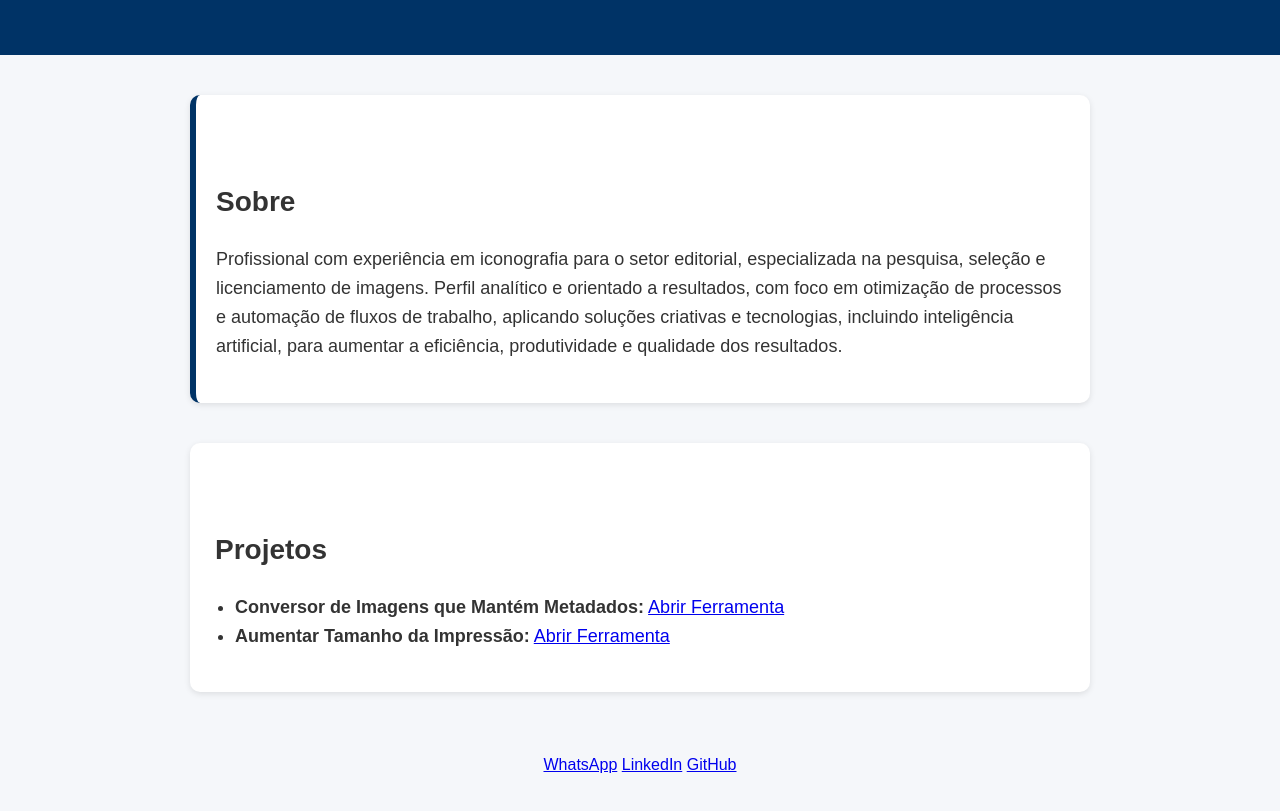
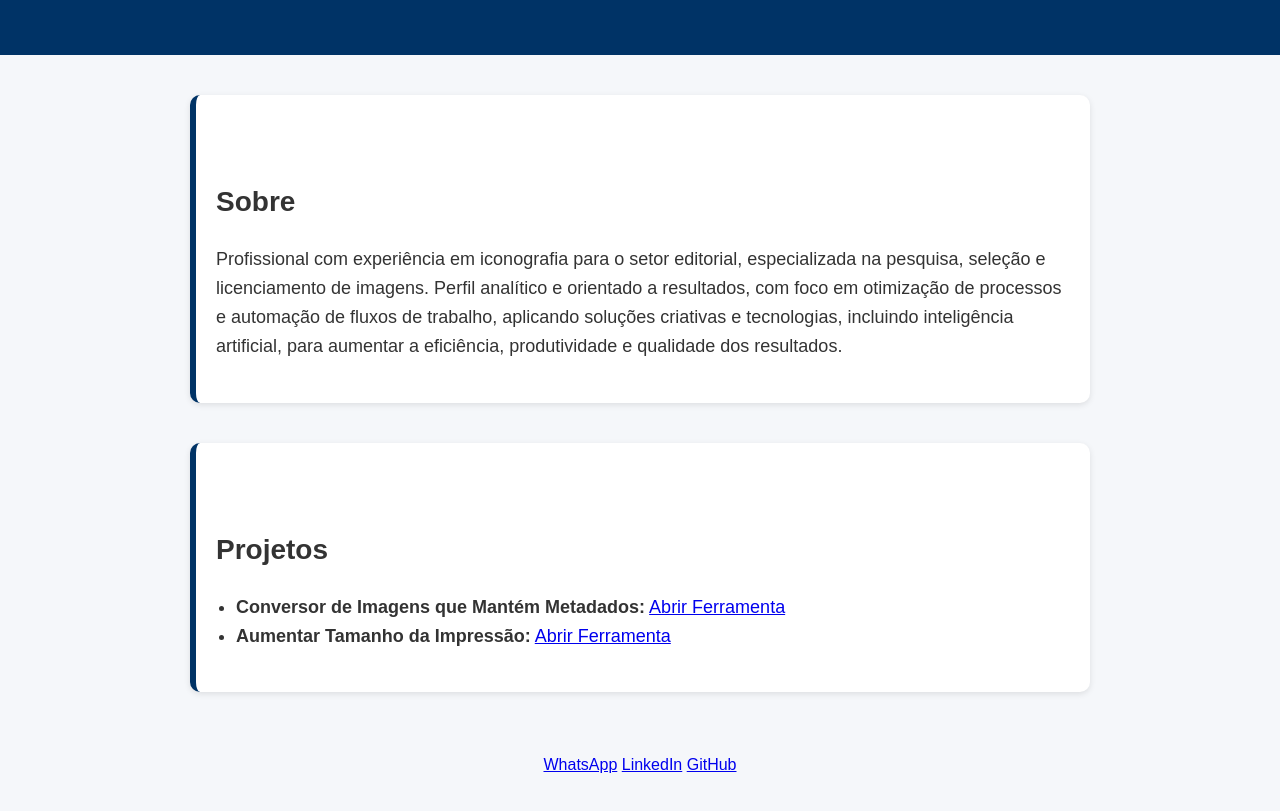
Before and after one commit to xicretin/Executaveis, a plain HTML site: page index.html in a window 1280 px wide. Shown: the part 139-950 px from the top of the page. Drawn offline with Linux system fonts and the light colour scheme.

Commit message:
Add styling for projetos section

```diff
--- a/index.html
+++ b/index.html
@@ -54,6 +54,7 @@
         padding-left: 20px;
     }
 .sobre { border-left: 6px solid #003366; padding-left: 20px; }
+.projetos { border-left: 6px solid #003366; padding-left: 20px; }
 </style>
 </head>
 <body>
```
